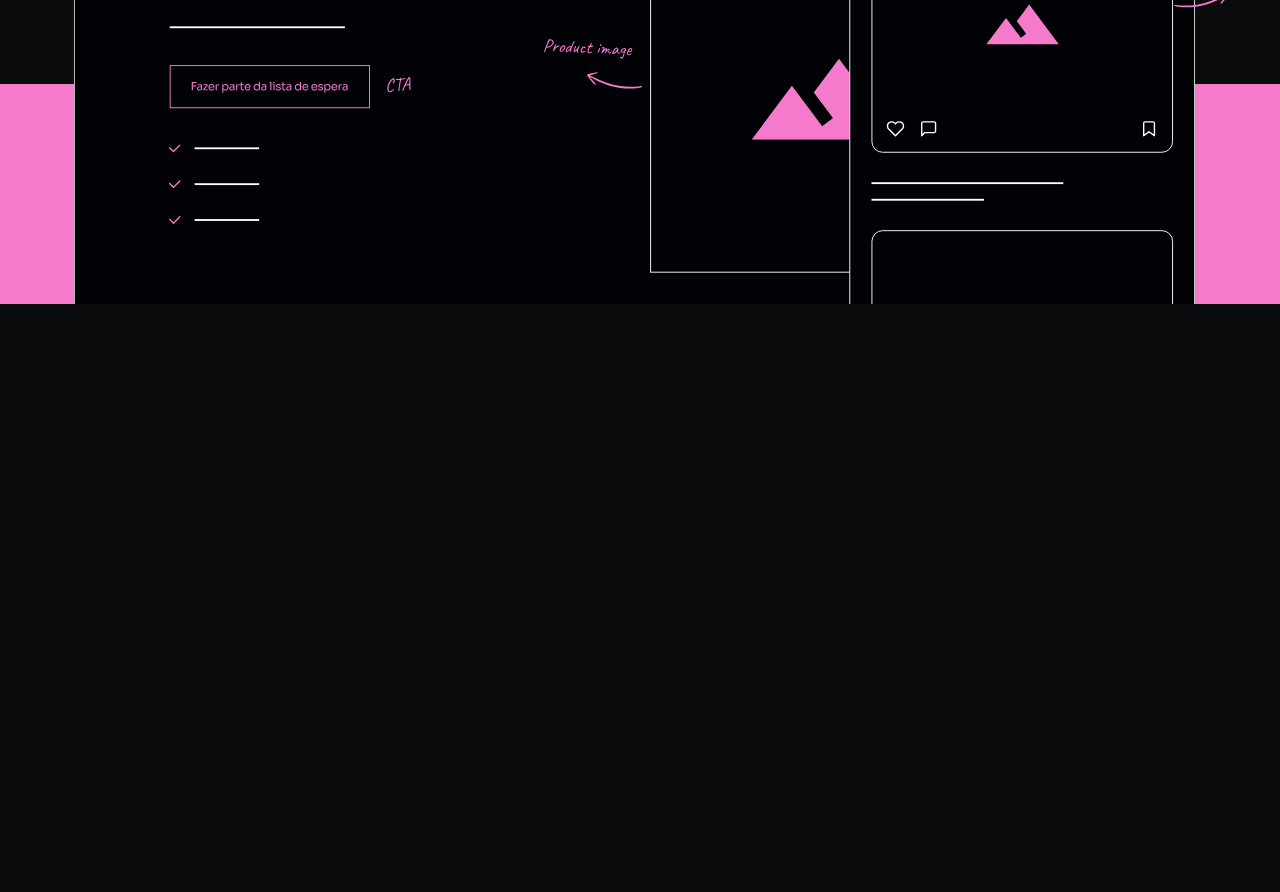
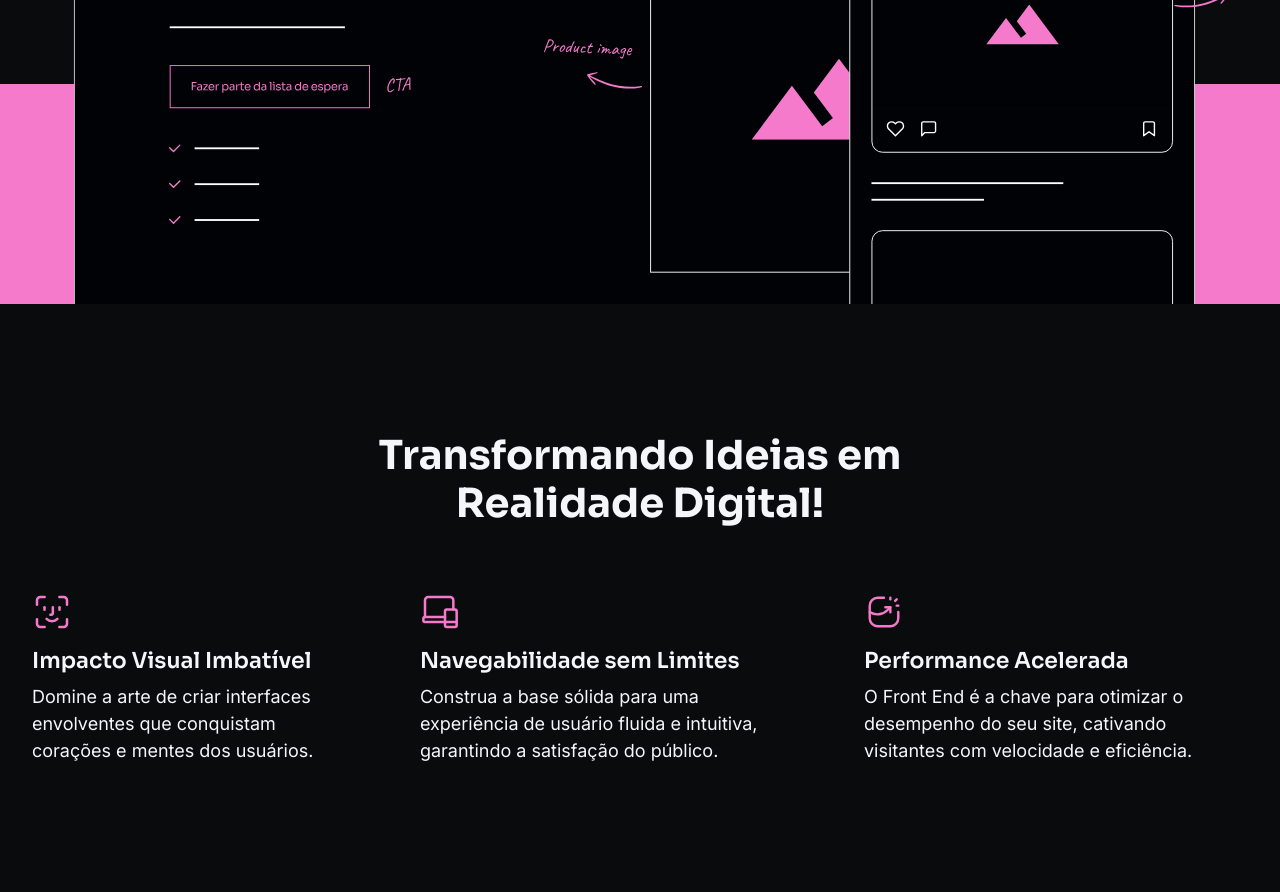
Before and after one commit to JulioPaschoal/StructBoost, a plain HTML site: page index.html in a window 1280 px wide. Shown: the part 816-1708 px from the top of the page. Before the commit the page ends 1120 px from the top, so only its background shows below. Drawn offline with Linux system fonts and the light colour scheme.

Commit message:
estilizando section digital

```diff
--- a/css/main.css
+++ b/css/main.css
@@ -104,3 +104,25 @@ header nav ul li a:hover {
 .s-hero .ilustra {
   padding: 0 1.5rem;
 }
+
+/* CSS DO SECTION DIGITAL */
+
+.s-digital {
+  padding-top: 12.8rem;
+}
+
+.s-digital h3 {
+  text-align: center;
+  max-width: 53.5rem;
+  margin: 0 auto;
+  margin-bottom: 6.4rem;
+
+}
+
+.s-digital ul {
+  display: flex;
+  justify-content: space-between;
+  border_bottom: 1px solid var(--gray-800);
+  padding-bottom: 12.8rem;
+
+}
--- a/index.html
+++ b/index.html
@@ -47,6 +47,48 @@
     </div>
     <img src="./imgs/ilustra-hero.svg" class="ilutra" alt="">
   </section>
+  <!-- SECTION S-DIGITAL -->
+  <section class="s-digital">
+    <div class="container">
+      <h3>Transformando Ideias em Realidade Digital!</h3>
+      <ul>
+        <li>
+          <div class="item-digital">
+            <div class="icon">
+              <img src="./imgs/icon-impacto.svg" alt="">
+            </div>
+            <div class="info">
+              <h6>Impacto Visual Imbatível</h6>
+              <p>Domine a arte de criar interfaces<br /> envolventes que conquistam<br /> corações e mentes dos
+                usuários.</p>
+            </div>
+        </li>
+        <li>
+          <div class="item-digital">
+            <div class="icon">
+              <img src="./imgs/icon-nav.svg" alt="">
+            </div>
+            <div class=" info">
+              <h6>Navegabilidade sem Limites</h6>
+              <p>Construa a base sólida para uma<br /> experiência de usuário fluida e intuitiva,<br /> garantindo a
+                satisfação do
+                público.</p>
+            </div>
+        </li>
+        <li>
+          <div class="item-digital">
+            <div class="icon">
+              <img src="./imgs/icon-performance.svg" alt="">
+            </div>
+            <div class="info">
+              <h6>Performance Acelerada</h6>
+              <p>O Front End é a chave para otimizar o desempenho do seu site, cativando visitantes com velocidade e
+                eficiência.</p>
+            </div>
+        </li>
+      </ul>
+    </div>
+  </section>
 </body>
 
 </html>
```
Also changed, not shown: components.html (+1 -8 lines).
